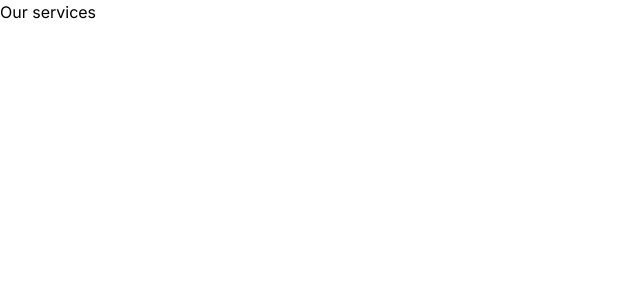
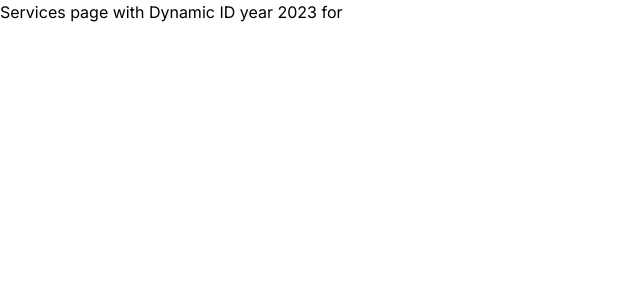
Before and after one commit to mollikacomputer/next-practice, a Next.js app: page /services in a window 1280 px wide. Shown: the top 300 px of the page, without its empty margins (0-640 px from the left). Built offline with nearby package versions, Linux system fonts and the light colour scheme.

Commit message:
dynamic service id with 2 slug catching

```diff
--- a/src/app/blogs/[[...segment]]/page.js
+++ b/src/app/blogs/[[...segment]]/page.js
@@ -4,7 +4,7 @@ const page = ({params}) => {
     const [year, id] = params.segment || [];
     return (
         <div>
-            <h2> Dynamic page {year || new Date().getFullYear()} for {id} </h2>
+            <h2> Dynamic page {year || new Date().getFullYear()} for {id } </h2>
         </div>
     );
 };
--- /dev/null
+++ b/src/app/services/[[...segments]]/page.js
@@ -0,0 +1,12 @@
+import React from 'react';
+
+const ServiceID = ({params}) => {
+    const [year, id] = params.segments || [];
+    return (
+        <div>
+            <h2> Services page with Dynamic ID year {year || new Date().getFullYear() } for {id} </h2>
+        </div>
+    );
+};
+
+export default ServiceID;
--- a/src/app/services/[id]/page.js
+++ /dev/null
@@ -1,12 +0,0 @@
-import React from 'react';
-
-const ServiceID = ({params}) => {
-    console.log(params);
-    return (
-        <div>
-            <h2> Services page with Dynamic ID {params.id} </h2>
-        </div>
-    );
-};
-
-export default ServiceID;
--- a/src/app/services/page.js
+++ /dev/null
@@ -1,11 +0,0 @@
-import React from 'react';
-
-const services = () => {
-    return (
-        <div>
-            Our services
-        </div>
-    );
-};
-
-export default services;
```
